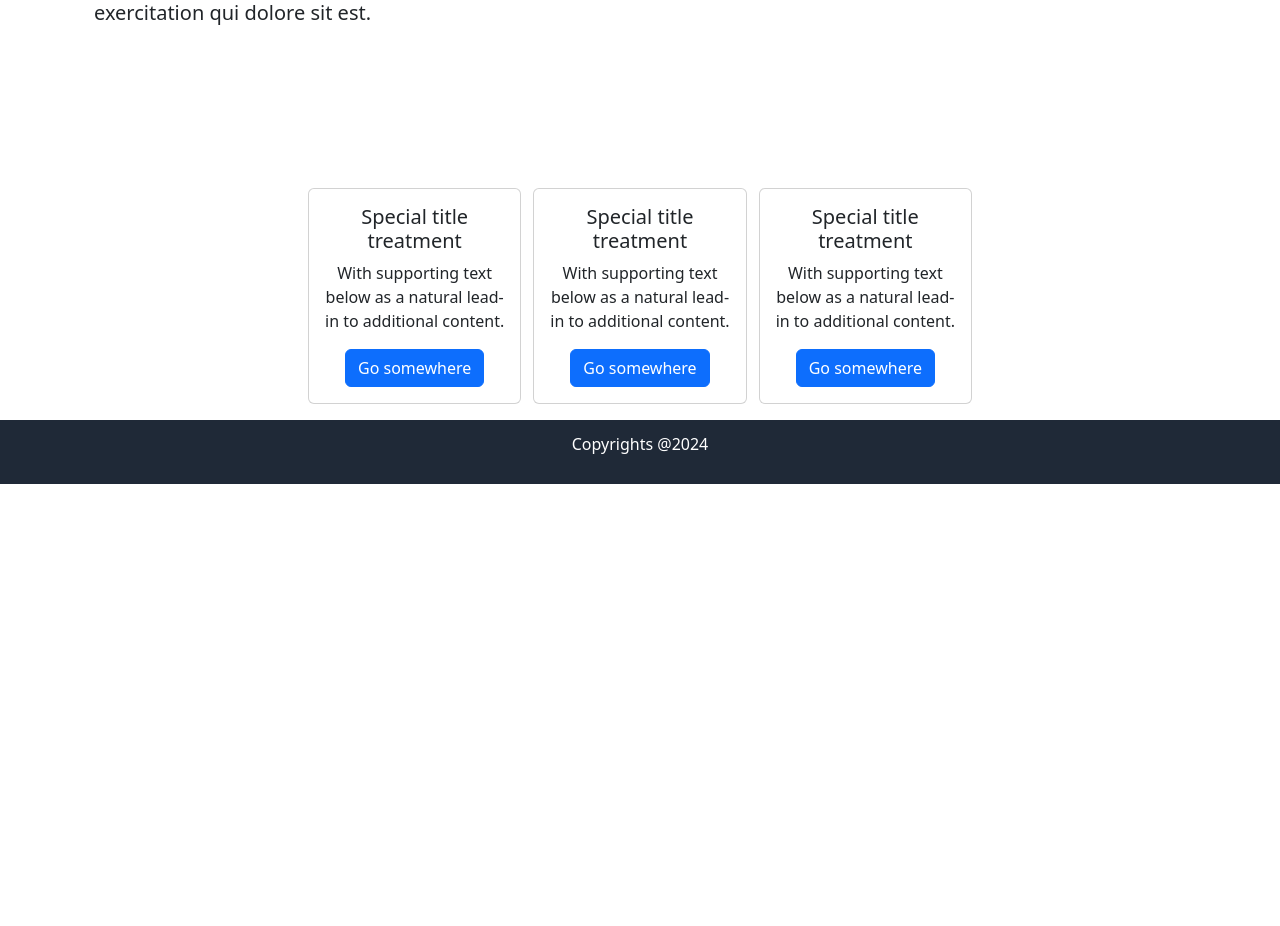
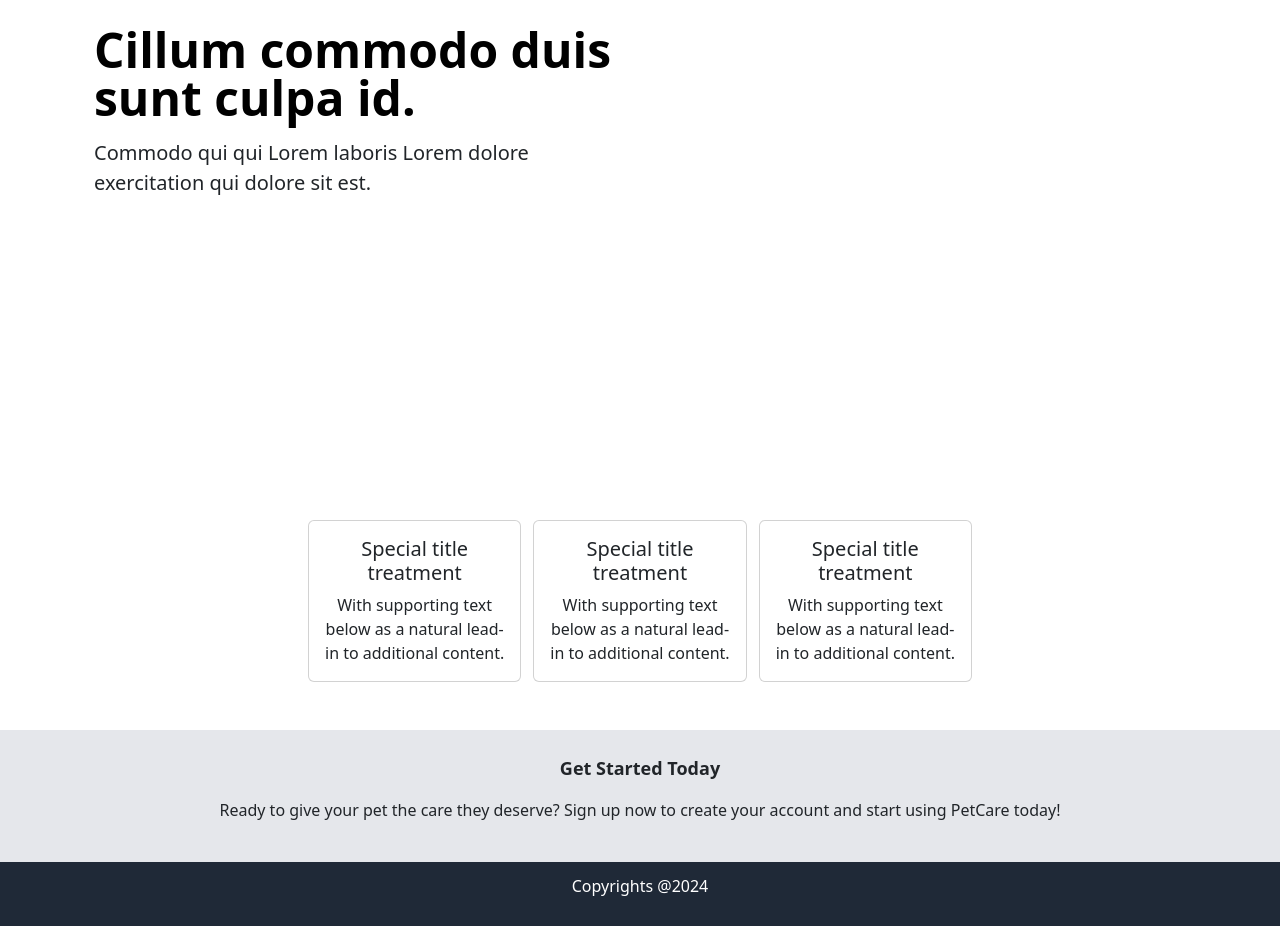
Before and after one commit to varshini2002/PetcareFrontend, a React (Create React App) app: page / in a window 1280 px wide. Shown: the part 360-1286 px from the top of the page. Before the commit the page ends 844 px from the top, so only its background shows below. Built offline with nearby package versions, Linux system fonts and the light colour scheme.

Commit message:
Landing Page

```diff
--- a/src/Components/Hero.js
+++ b/src/Components/Hero.js
@@ -3,15 +3,14 @@ import '../App.css'
 
 function Hero() {
     return (
-
-        <div class="container col-xxl-8 px-4 py-5 my-5">
-          <div class="row flex-lg-row-reverse align-items-center g-5 py-5">
-            <div class="col-10 col-sm-8 col-lg-6">
-              {/* <img src={Img} class="d-block mx-lg-auto img-fluid" alt="Image" width="700" height="500" loading="lazy"/> */}
+    <div className="container col-xxl-8 px-4 py-5 h-screen">
+          <div className="row flex-lg-row-reverse align-items-center h-full">
+            <div className="col-10 col-sm-8 col-lg-6">
+              {/* <img src={Img} className="d-block mx-lg-auto img-fluid" alt="Image" width="700" height="500" loading="lazy"/> */}
             </div>
-          <div class="col-lg-6">
-          <h1 class="display-5 fw-bold text-body-emphasis lh-1 mb-3">Cillum commodo duis sunt culpa id.</h1>
-          <p class="lead">Commodo qui qui Lorem laboris Lorem dolore exercitation qui dolore sit est.</p>
+          <div className="col-lg-6">
+          <h1 className="display-5 fw-bold text-body-emphasis lh-1 mb-3">Cillum commodo duis sunt culpa id.</h1>
+          <p className="lead">Commodo qui qui Lorem laboris Lorem dolore exercitation qui dolore sit est.</p>
 
       </div>
     </div>
--- a/src/Components/HeroCard.js
+++ b/src/Components/HeroCard.js
@@ -2,30 +2,12 @@ import React from "react";
 
 function HeroCard(){
     return(
-    <div className="flex justify-center space-x-3">
-        <div className="card text-center mb-3 w-1/6">
+        <div className="card text-center mb-5 w-1/6">
             <div className="card-body">
                 <h5 className="card-title">Special title treatment</h5>
                 <p className="card-text">With supporting text below as a natural lead-in to additional content.</p>
-                <a href="#" className="btn btn-primary">Go somewhere</a>
             </div>
         </div>
-        <div className="card text-center mb-3 w-1/6">
-            <div className="card-body">
-                <h5 className="card-title">Special title treatment</h5>
-                <p className="card-text">With supporting text below as a natural lead-in to additional content.</p>
-                <a href="#" className="btn btn-primary">Go somewhere</a>
-            </div>
-        </div>
-
-        <div className="card text-center mb-3 w-1/6">
-            <div className="card-body">
-                <h5 className="card-title">Special title treatment</h5>
-                <p className="card-text">With supporting text below as a natural lead-in to additional content.</p>
-                <a href="#" className="btn btn-primary">Go somewhere</a>
-            </div>
-        </div>
-    </div>
     );
 }
 
--- /dev/null
+++ b/src/Components/HeroMessage.js
@@ -0,0 +1,14 @@
+import React from 'react';
+
+function HeroMessage() {
+  return (
+    <div className="bg-gray-200 p-4 text-center">
+      <p className="text-lg font-bold">Get Started Today</p>
+      <p className="mt-2">
+        Ready to give your pet the care they deserve? Sign up now to create your account and start using PetCare today!
+      </p>
+    </div>
+  );
+}
+
+export default HeroMessage;
--- a/src/Components/Home.js
+++ b/src/Components/Home.js
@@ -3,6 +3,7 @@ import Navbar from "./Navbar";
 import Footer from "./Footer";
 import Hero from "./Hero";
 import HeroCard from "./HeroCard";
+import HeroMessage from "./HeroMessage";
 
 
 function Home() {
@@ -10,7 +11,12 @@ function Home() {
     <div>
       <Navbar/>
       <Hero/>
-      <HeroCard/>
+      <div className="flex justify-center space-x-3">
+        <HeroCard/>
+        <HeroCard/>
+        <HeroCard/>
+      </div>
+      <HeroMessage/>
       <Footer/>
     </div>
   );
```
